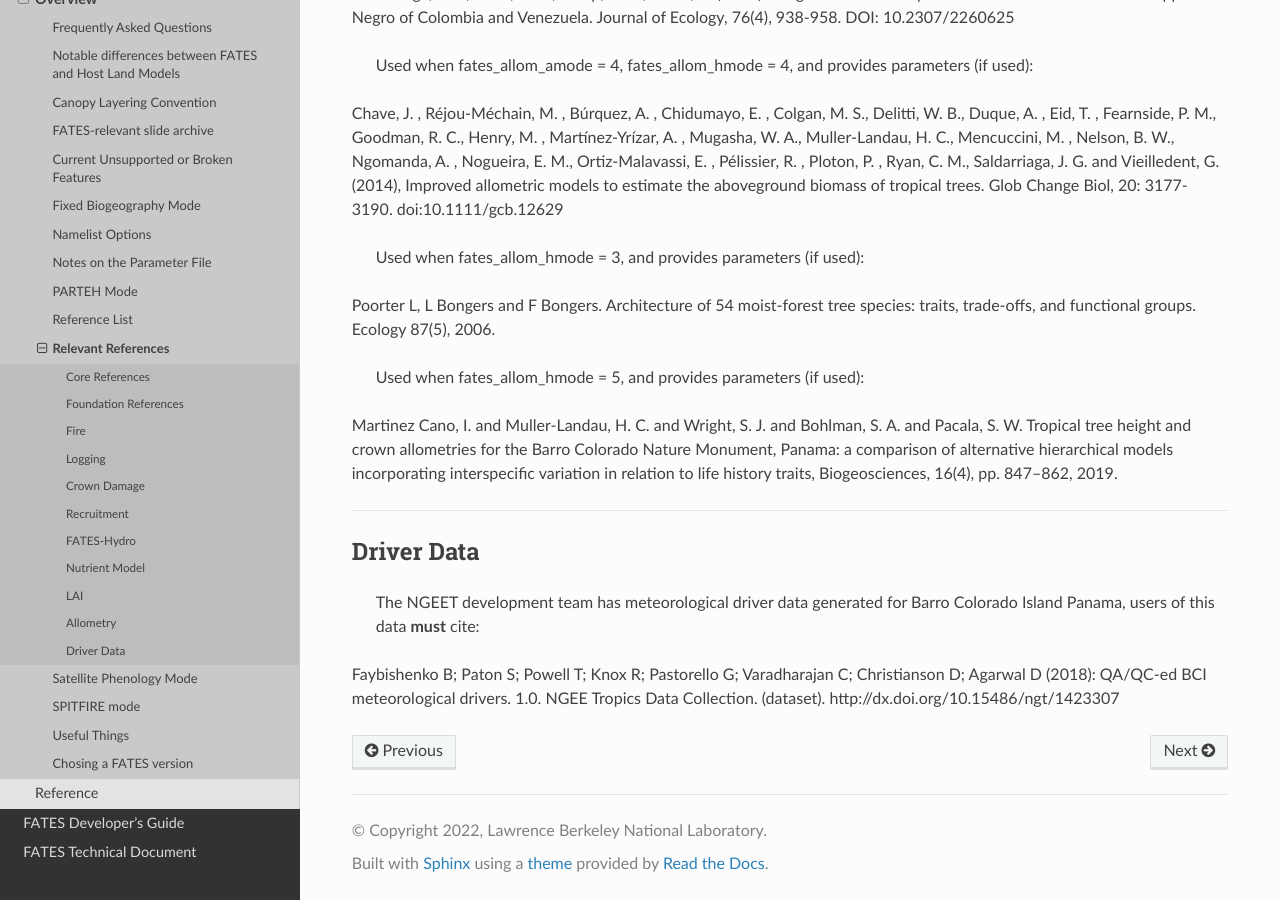
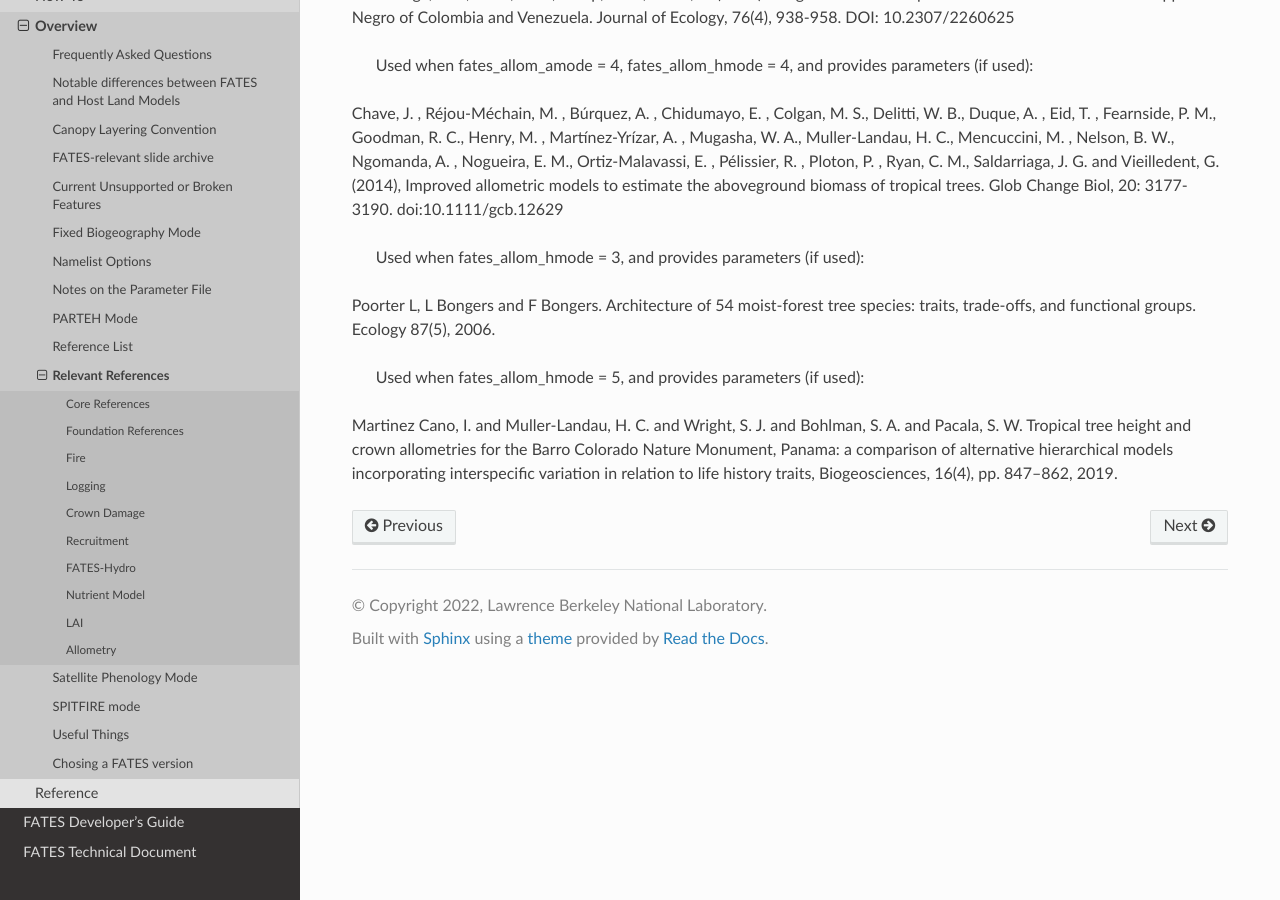
Before and after one commit to NGEET/fates-users-guide, a Sphinx documentation site: the page built from docs/source/user/Relevant-References.md, in a window 1280 px wide and 900 px high, scrolled down 3244 px. Built offline with Sphinx 7.4.7 and the Read the Docs theme 2.0.0, drawn with Linux system fonts in a browser that asks for light colours.

Commit message:
Update Relevant-References.md

```diff
--- a/docs/source/user/Relevant-References.md
+++ b/docs/source/user/Relevant-References.md
@@ -109,13 +109,3 @@ Poorter L, L Bongers and F Bongers.  Architecture of 54 moist-forest tree specie
 > Used when fates_allom_hmode = 5, and provides parameters (if used):
 
 Martinez Cano, I. and Muller-Landau, H. C. and Wright, S. J. and Bohlman, S. A. and Pacala, S. W. Tropical tree height and crown allometries for the Barro Colorado Nature Monument, Panama: a comparison of alternative hierarchical models incorporating interspecific variation in relation to life history traits, Biogeosciences, 16(4), pp. 847--862, 2019.
-
-
----------------------
-
-
-## Driver Data
-
-> The NGEET development team has meteorological driver data generated for Barro Colorado Island Panama, users of this data **must** cite:
-
-Faybishenko B; Paton S; Powell T; Knox R; Pastorello G; Varadharajan C; Christianson D; Agarwal D (2018): QA/QC-ed BCI meteorological drivers. 1.0. NGEE Tropics Data Collection. (dataset). http://dx.doi.org/10.15486/ngt/1423307
```
